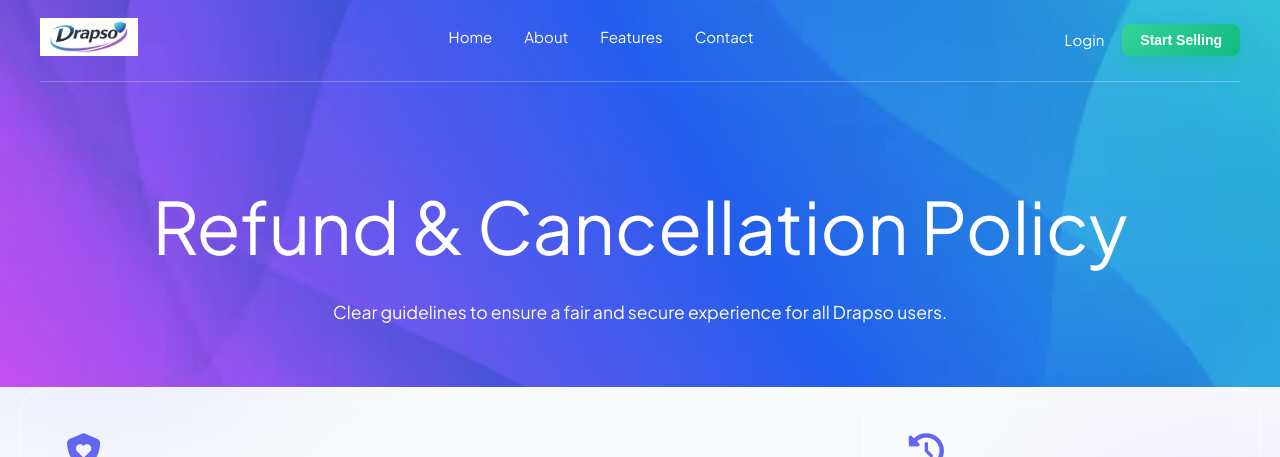
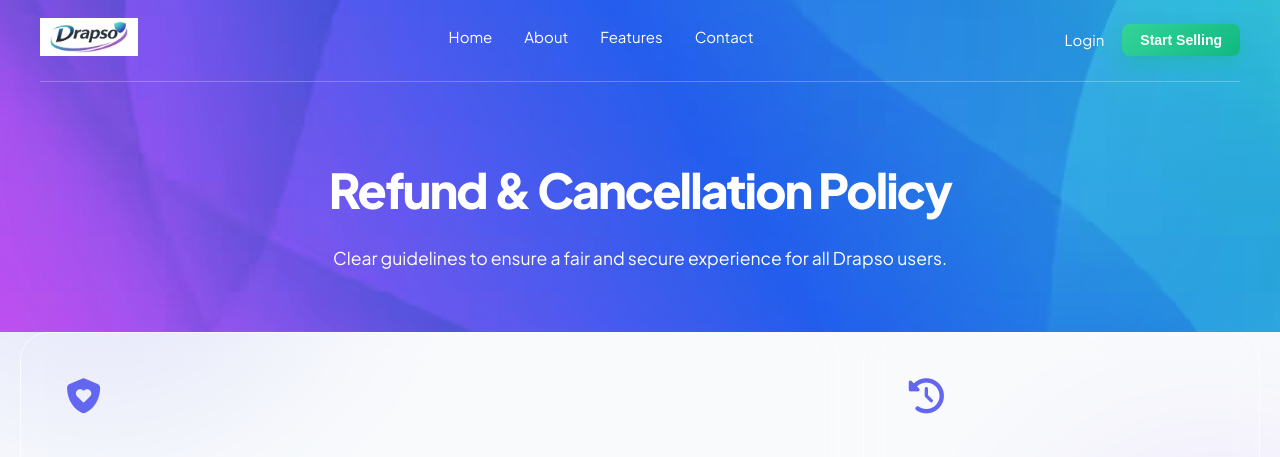
Before and after one commit to vinaykalwala/Drapso, a Django app: page /refund-cancellation-policy/ in a window 1280 px wide. Shown: the top 457 px of the page. Run offline with Django 5.2, Linux system fonts and the light colour scheme.

Commit message:
fixed the design

```diff
--- a/templates/refund_cancellation_policy.html
+++ b/templates/refund_cancellation_policy.html
@@ -56,9 +56,9 @@ body {
 }
 
 .policy-hero h1 {
-    font-size: clamp(2.2rem, 7vw, 4.5rem);
-    font-weight: 500;
-    /* letter-spacing: -0.04em; */
+    font-size: clamp(3rem, 1vw, 3rem);
+    font-weight: 800;
+    letter-spacing: -0.04em;
     margin-bottom: 15px;
     background: white;
     -webkit-background-clip: text;
```
